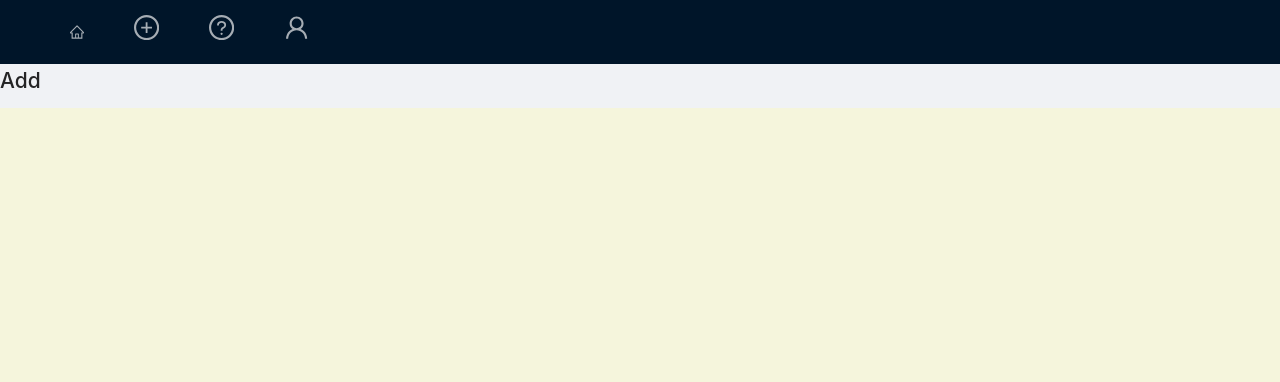
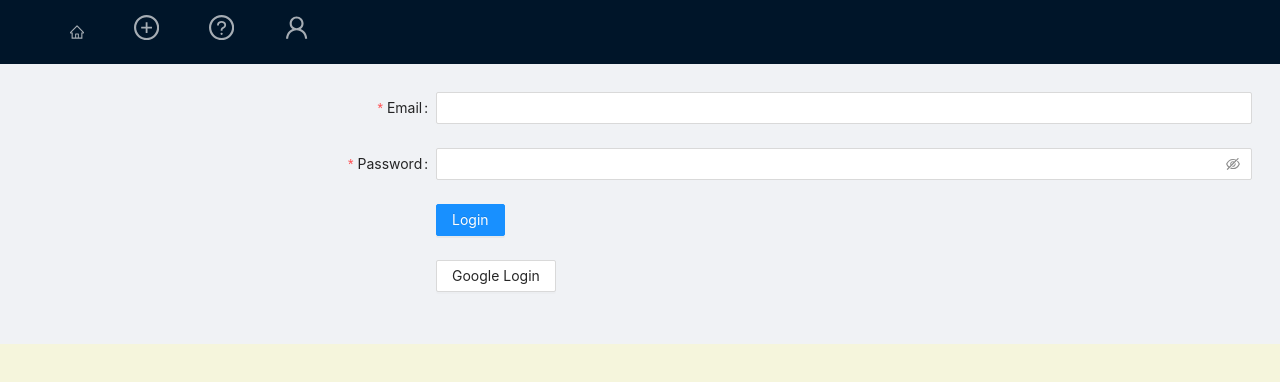
Before and after one commit to wadebooth/my-restaurant-list, a React (Create React App) app: page /add in a window 1280 px wide. Shown: the top 382 px of the page. Built offline with nearby package versions, Linux system fonts and the light colour scheme.

Commit message:
added google authorization

```diff
--- a/src/App.js
+++ b/src/App.js
@@ -1,3 +1,4 @@
+import { useState } from "react";
 import { BrowserRouter, Routes, Route, NavLink } from "react-router-dom";
 import { Layout } from "antd";
 import RestaurantList from "./components/RestaurantList";
@@ -9,6 +10,7 @@
 const { Header, Content } = Layout;
 
 function App() {
+  const [user, setUser] = useState();
   return (
     <BrowserRouter>
       <Layout className="layout">
@@ -22,9 +24,13 @@
               element={<RestaurantPage />}
             />
             <Route path="/random" element={<h1>Random</h1>} />
-            <Route path="/add" element={<h1>Add</h1>} />
+            <Route
+              path="/add"
+              element={
+                !user ? <Login setUser={setUser} /> : <h1>Add Restaurant</h1>
+              }
+            />
             <Route path="/" element={<RestaurantList />} />
-            <Route path="Login" element={<Login />} />
           </Routes>
         </Content>
       </Layout>
--- a/src/components/Login.jsx
+++ b/src/components/Login.jsx
@@ -16,13 +16,13 @@
   appId: "1:856295550753:web:f79df1de777968086dd860",
 };
 
-export default function Login() {
+export default function Login({ setUser }) {
   const handleLogin = ({ email, password }) => {
     const app = initializeApp(firebaseConfig); // conntect to firebase
     const auth = getAuth(app); // connect to firebase/auth
     // login with Firebase Auth
     signInWithEmailAndPassword(auth, email, password)
-      .then((res) => console.log(res.user))
+      .then((res) => setUser(res.user))
       .catch(console.error);
   };
   const handleGoogleLogin = () => {
@@ -30,7 +30,7 @@
     const auth = getAuth(app);
     const provider = new GoogleAuthProvider(app);
     signInWithPopup(auth, provider)
-      .then((res) => console.log(res.user))
+      .then((res) => setUser(res.user))
       .catch(console.error);
   };
   return (
```
